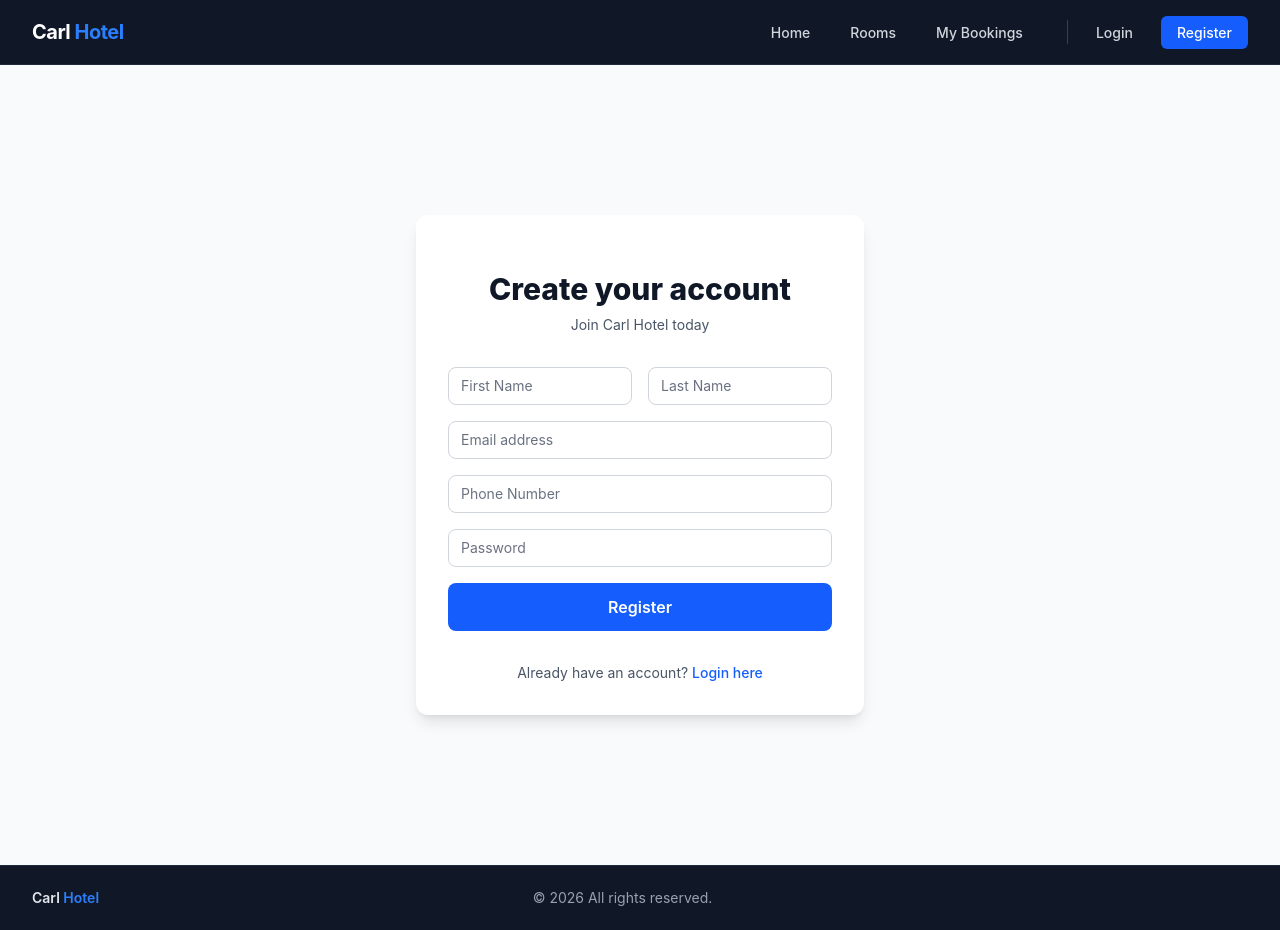
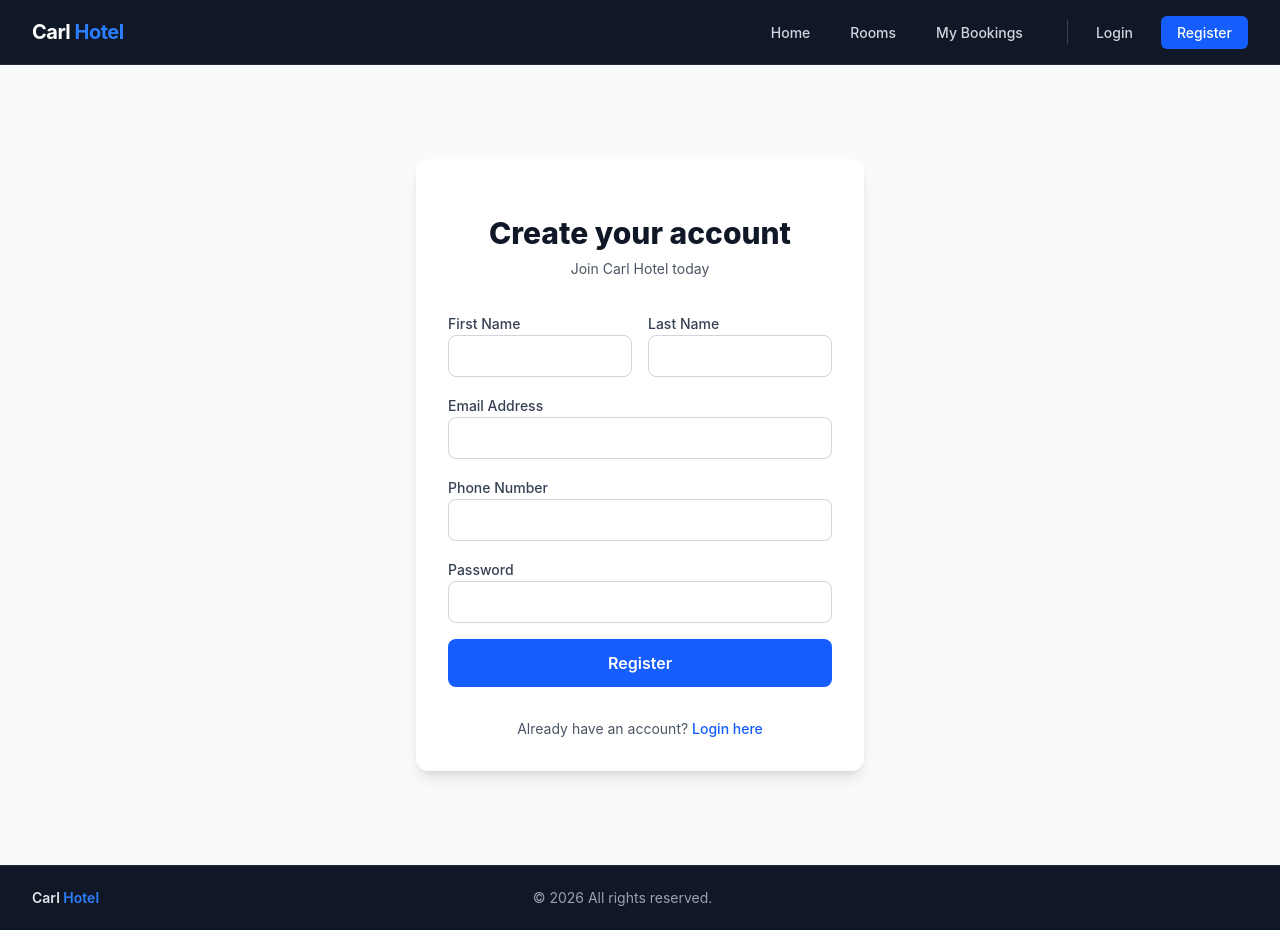
Before and after one commit to capfer27/spring-boot-react-hotel-booking, a React (Vite) app in the folder hotel-booking-ui/: page /register in a window 1280 px wide. Built offline with nearby package versions, Linux system fonts and the light colour scheme; no server answers; some icons are missing.

Commit message:
improve form fields validation

```diff
--- a/hotel-booking-ui/src/components/auth/Register.jsx
+++ b/hotel-booking-ui/src/components/auth/Register.jsx
@@ -22,7 +22,8 @@ export const RegisterPage = () => {
     const [formData, setFormData] = useState(initialFormState);
     const [loading, setLoading] = useState(false);
     const [message, setMessage] = useState({type: '', text: '' });
-
+    // Initialize field errors hook
+    const [fieldError, setFieldErrors] = useState({});
 
     useEffect(() => {
         if (!message.text) {
@@ -32,7 +33,7 @@ export const RegisterPage = () => {
         // Use a small delay to ensure the DOM has rendered the message before scrolling
         const scrollTimer = setTimeout(() => {
             messageRef.current?.scrollIntoView({ behavior: 'smooth', block: 'center' });
-        }, 100);
+        }, 1000);
 
         if (message.type === 'error') {
             const timer = setTimeout(() => setMessage({ text: '', type: '' }), 5000);
@@ -40,39 +41,67 @@ export const RegisterPage = () => {
         }
 
         if (message.type === 'success') {
-            const timer = setTimeout(() => navigate(RoutePaths.LOGIN), 2000);
+            const timer = setTimeout(() => navigate(RoutePaths.LOGIN), 4000);
             return () => { clearTimeout(timer); clearTimeout(scrollTimer); };
         }
     }, [message.text, message.type, navigate]);
 
-    //  // Handle input change
-    //  const handleInputChange = ({target: { name, value}}) => {
-    //     setFormData( (prev) => ({... prev, [name]:value}));
-    //  }
+    const validate = () => {
+        let newErrors = {};
+
+        // First Name & Last Name
+        if (!formData.firstName.trim()) newErrors.firstName = "First name is required";
+        if (!formData.lastName.trim()) newErrors.lastName = "Last name is required";
+
+        // Email Regex
+        const emailRegex = /^[^\s@]+@[^\s@]+\.[^\s@]+$/;
+        if (!formData.email) {
+            newErrors.email = "Email is required";
+        } else if (!emailRegex.test(formData.email)) {
+            newErrors.email = "Invalid email format";
+        }
+
+        // Phone Number (e.g., 10+ digits)
+        const phoneRegex = /^\+?[1-9]\d{9,14}$/;
+        if (!formData.phoneNumber) {
+            newErrors.phoneNumber = "Phone number is required";
+        } else if (!phoneRegex.test(formData.phoneNumber)) {
+            newErrors.phoneNumber = "Invalid phone number";
+        }
+
+        // Password Length
+        if (!formData.password) {
+            newErrors.password = "Password is required";
+        } else if (formData.password.length < 8) {
+            newErrors.password = "Password must be at least 8 characters";
+        }
+
+        setFieldErrors(newErrors);
+        return Object.keys(newErrors).length === 0; // Returns true if no errors
+    };
 
     const handleInputChange = (e) => {
         const { name, value } = e.target;
         setFormData({ ...formData, [name]: value });
+
+        // Validate on the fly so errors disappear as clients fix them
+        validate(formData);
     };
 
-     const isFormValid = Object.values(formData).every((field) => {
-        return field?.trim();
-     });
+    //  const isFormValid = Object.values(formData).every((field) => {
+    //     return field?.trim();
+    //  });
 
      const handleSubmit = async (e) => {
         e.preventDefault();
-        if (loading) {
-            return; // PREVENT DOUBLE FORM SUBMISSION
+
+        const isValidData = validate(formData);
+        if (!isValidData) {
+            setMessage({ type: 'error', text: "Please correct the highlighted errors." });
+            return;
         }
 
         setLoading(true);
-        setMessage({ text: '', type: '' });
-
-        if (!isFormValid) {
-           setMessage({type: 'error', text: "Please fill all required fields"})
-           setLoading(false);
-           return;
-        }
 
         try {
             const response = await apiService.registerUser(formData);
@@ -117,50 +146,91 @@ export const RegisterPage = () => {
 
                 <form className="space-y-4" onSubmit={handleSubmit}>
                     <div className="grid grid-cols-2 gap-4">
+                        <div className="space-y-1">
+                            <label className="text-sm font-medium text-gray-700">First Name</label>
                             <input
+                                // required
                                 name="firstName"
                                 type="text"
-                            required
-                            placeholder="First Name"
-                            className="appearance-none rounded-lg block w-full px-3 py-2 border border-gray-300 placeholder-gray-500 text-gray-900 focus:outline-none focus:ring-blue-500 focus:border-blue-500 sm:text-sm"
+                                // placeholder="First Name"
+                                value={formData.firstName}
                                 onChange={handleInputChange}
+                                className={`w-full px-3 py-2 border rounded-lg focus:outline-none focus:ring-2 ${
+                                    fieldError.firstName ? "border-red-500 focus:ring-red-200" : "border-gray-300 focus:ring-blue-500"
+                                }`}
                             />
+                            {/* Per-field error message */}
+                            {fieldError.firstName && <p className="text-xs text-red-500 mt-1">{fieldError.firstName}</p>}
+                        </div>
+                        <div className="space-y-1">
+                            <label className="text-sm font-medium text-gray-700">Last Name</label>
                             <input
+                                // required
                                 name="lastName"
                                 type="text"
-                            required
-                            placeholder="Last Name"
-                            className="appearance-none rounded-lg block w-full px-3 py-2 border border-gray-300 placeholder-gray-500 text-gray-900 focus:outline-none focus:ring-blue-500 focus:border-blue-500 sm:text-sm"
+                                // placeholder="Last Name"
+                                value={formData.lastName}
                                 onChange={handleInputChange}
+                                className={`w-full px-3 py-2 border rounded-lg focus:outline-none focus:ring-2 ${
+                                    fieldError.lastName ? "border-red-500 focus:ring-red-200" : "border-gray-300 focus:ring-blue-500"
+                                }`}
                             />
+                            {/* Per-field error message */}
+                            {fieldError.lastName && <p className="text-xs text-red-500 mt-1">{fieldError.lastName}</p>}
+                        </div>
                     </div>
 
+                    <div className="space-y-1">
+                        <label className="text-sm font-medium text-gray-700">Email Address</label>
                         <input
+                            // required
                             name="email"
                             type="email"
-                        required
-                        placeholder="Email address"
-                        className="appearance-none rounded-lg block w-full px-3 py-2 border border-gray-300 placeholder-gray-500 text-gray-900 focus:outline-none focus:ring-blue-500 focus:border-blue-500 sm:text-sm"
+                            value={formData.email}
+                            // placeholder="Email"
                             onChange={handleInputChange}
+                            className={`w-full px-3 py-2 border rounded-lg focus:outline-none focus:ring-2 ${
+                                fieldError.email ? "border-red-500 focus:ring-red-200" : "border-gray-300 focus:ring-blue-500"
+                            }`}
                         />
+                        {/* Per-field error message */}
+                        {fieldError.email && <p className="text-xs text-red-500 mt-1">{fieldError.email}</p>}
+                    </div>
 
+
+                    <div className="space-y-1">
+                        <label className="text-sm font-medium text-gray-700">Phone Number</label>
                         <input
+                            // required
                             name="phoneNumber"
                             type="tel"
-                        required
-                        placeholder="Phone Number"
-                        className="appearance-none rounded-lg block w-full px-3 py-2 border border-gray-300 placeholder-gray-500 text-gray-900 focus:outline-none focus:ring-blue-500 focus:border-blue-500 sm:text-sm"
+                            value={formData.phoneNumber}
+                            // placeholder="Phone Number"
                             onChange={handleInputChange}
+                            className={`w-full px-3 py-2 border rounded-lg focus:outline-none focus:ring-2 ${
+                                fieldError.phoneNumber ? "border-red-500 focus:ring-red-200" : "border-gray-300 focus:ring-blue-500"
+                            }`}
                         />
+                        {/* Per-field error message */}
+                        {fieldError.phoneNumber && <p className="text-xs text-red-500 mt-1">{fieldError.phoneNumber}</p>}
+                    </div>
 
+                   <div className="space-y-1">
+                        <label className="text-sm font-medium text-gray-700">Password</label>
                         <input
+                            // required
                             name="password"
                             type="password"
-                        required
-                        placeholder="Password"
-                        className="appearance-none rounded-lg block w-full px-3 py-2 border border-gray-300 placeholder-gray-500 text-gray-900 focus:outline-none focus:ring-blue-500 focus:border-blue-500 sm:text-sm"
+                            value={formData.password}
+                            // placeholder="Password"
                             onChange={handleInputChange}
+                            className={`w-full px-3 py-2 border rounded-lg focus:outline-none focus:ring-2 ${
+                                fieldError.password ? "border-red-500 focus:ring-red-200" : "border-gray-300 focus:ring-blue-500"
+                            }`}
                         />
+                        {/* Per-field error message */}
+                        {fieldError.password && <p className="text-xs text-red-500 mt-1">{fieldError.password}</p>}
+                    </div>
 
                     <button
                         type="submit"
```
Lines whose indentation alone changed are shown as unchanged.
